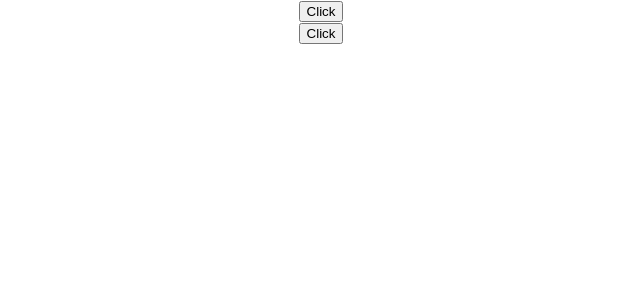
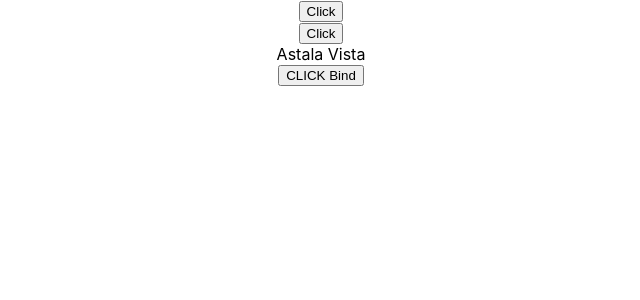
Before and after one commit to TheRakeshPurohit/ReactLearning, a React (Create React App) app: page / in a window 1280 px wide. Shown: the top 300 px of the page, without its empty margins (319-959 px from the left). Built offline with nearby package versions, Linux system fonts and the light colour scheme.

Commit message:
Binding Event Handler

```diff
--- a/src/App.js
+++ b/src/App.js
@@ -7,12 +7,14 @@ import Message from './components/Message';
 import Counter from './components/Counter';
 import FunctionClick from './components/FunctionClick';
 import ClassClick from './components/ClassClick';
+import EventBind from './components/EventBind';
 
 function App() {
   return (
     <div className="App">
       <FunctionClick />
       <ClassClick />
+      <EventBind />
     {/* <Counter />
     {/* <Message /> */}
 {/*
--- a/src/components/ClassClick.js
+++ b/src/components/ClassClick.js
@@ -1,6 +1,6 @@
 import React, { Component } from 'react'
 
-export class ClassClick extends Component {
+class ClassClick extends Component {
     ClickHandler(){
         console.log('Class Button Clicked');
     }
--- a/src/components/EventBind.js
+++ b/src/components/EventBind.js
@@ -0,0 +1,30 @@
+import React, { Component } from 'react'
+
+class EventBind extends Component {
+    constructor(props) {
+        super(props)
+
+        this.state = {
+             message: 'Astala Vista'
+        }
+
+        this.ClickBindMethod = this.ClickBindMethod.bind(this);
+    }
+
+    ClickBindMethod(){
+        this.setState({
+            message: 'Why you clicked ?'
+        })
+    }
+
+    render() {
+        return (
+            <div>
+                <div>{this.state.message}</div>
+                <button onClick={this.ClickBindMethod}>CLICK Bind</button>
+            </div>
+        )
+    }
+}
+
+export default EventBind
```
